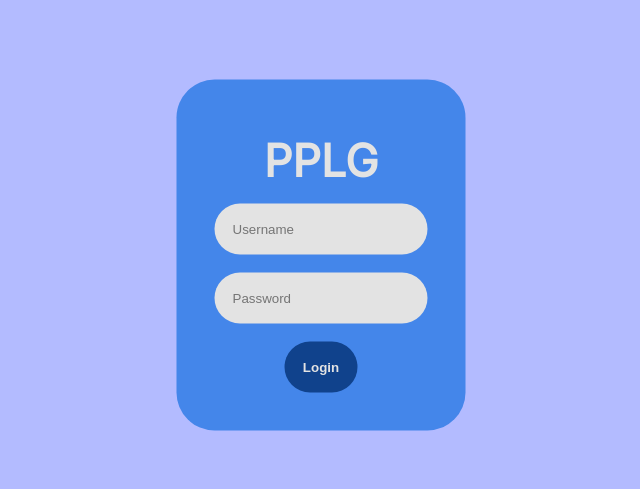
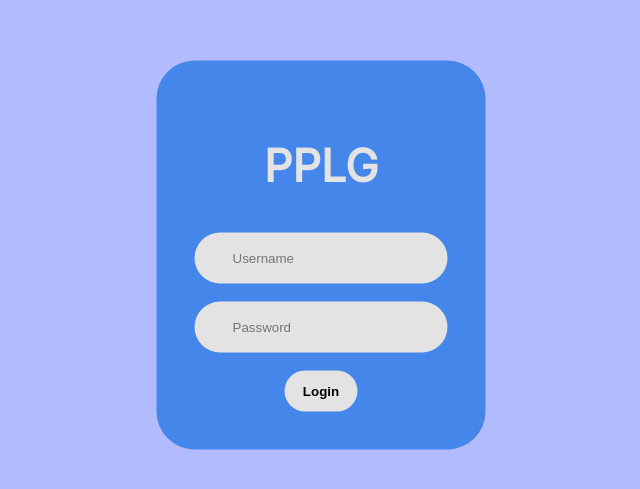
Before and after one commit to fpbismyname/Presensi_PPLG, a React (Vite) app: page / in a window 1280 px wide. Shown: the part 145-634 px from the top of the page, without its empty margins (319-959 px from the left). Built offline with nearby package versions, Linux system fonts and the light colour scheme.

Commit message:
(1.0.6) Updated

```diff
--- a/src/styles/pages.css
+++ b/src/styles/pages.css
@@ -4,21 +4,28 @@
 
 /* Variable style */
 :root{
+    /* color pallete */
     --white: #e3e3e3;
+    --black: #000000;
     --lightblue: #4486EA;
     --selectedblue: #4374BE;
     --darkblue: #10428C;
+    /* responsive view pixel*/
     --res30px: calc(1vh + 30px);
     --res10px: calc(1vh + 10px);
+    --res5px: calc(1vh + 5px);
+    /* responsive view point*/
     --res12pt: calc(1vh + 12pt);
     --res24pt: calc(1vh + 24pt);
+    --res32pt: calc(1vh + 32pt);
+    /* animation rules  */
     --linear: 0.1s linear;
     --ease-in: 0.1s ease-in;
     --ease-out: 0.1s ease-out;
     --ease-in-out: 0.1s ease-in-out;
 }
 
-/* mainpage */
+/*Login Page Stylesheet*/
 :root{
     margin: 0px;
     padding: 0px;
@@ -52,18 +59,18 @@
     display: flex;
     flex-direction: column;
     align-items: center;
-    gap: calc(1vh + 10px);
+    gap: var(--res10px);
 }
 
 .titleLogin{
     font-size: calc(1vw + 24pt);
     line-height: 10px;
-    margin: var(--res30px);
+    margin: calc(var(--res30px) + 24px);
 }
 
 #User{
     background-color: var(--white);
-    padding: var(--res10px);
+    padding: var(--res10px) var(--res30px);
     transition: outline var(--ease-in-out);
     border: none;
     border-radius: var(--res30px);
@@ -75,7 +82,7 @@
 
 #Pass{
     background-color: var(--white);
-    padding: var(--res10px);
+    padding: var(--res10px) var(--res30px);
     transition: outline var(--ease-in-out);
     border: none;
     border-radius: var(--res30px);
@@ -86,11 +93,20 @@
 }
 
 #login{
-    background-color: var(--darkblue);
+    background-color: var(--white);
     border: none;
     border-radius: var(--res30px);
-    padding: var(--res10px);
-    color: var(--white);
+    padding: var(--res5px) var(--res10px);
+    color: var(--black);
+    transition: color var(--ease-in-out), background var(--ease-in-out);
     font-weight: 700;
     width: max-content;
 }
+
+#login:hover{
+    background-color: var(--darkblue);
+    color: var(--white);
+}
+
+
+/* Dashboard Page Stylesheet */
```
